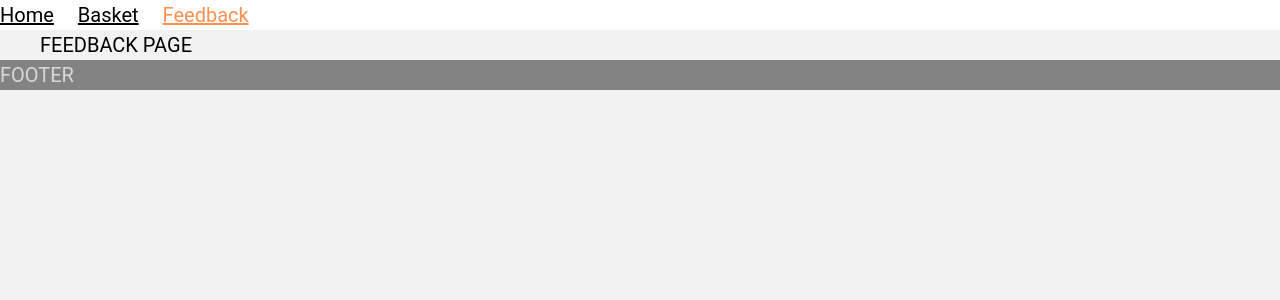
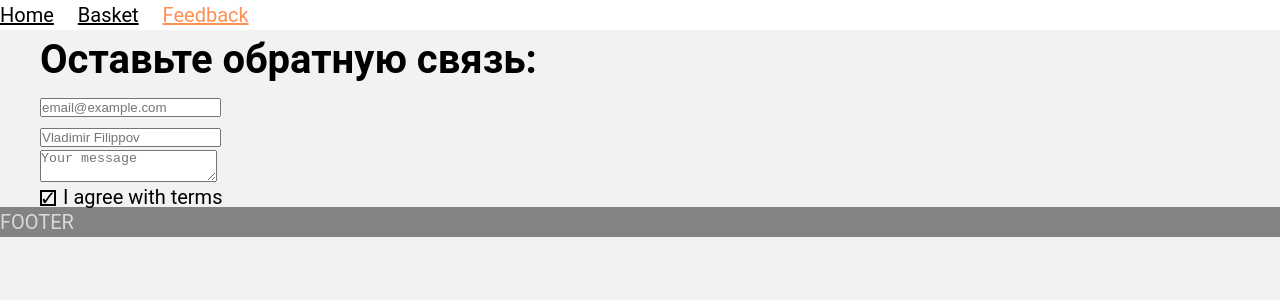
Before and after one commit to Vladimir7554/4p22-final-project-vladimir-filippov, a React (Create React App) app: page /4p22-final-project-vladimir-filippov/feedback in a window 1280 px wide. Shown: the top 300 px of the page. Built offline with nearby package versions, Linux system fonts and the light colour scheme.

Commit message:
backup of final attestation

```diff
--- /dev/null
+++ b/src/components/Checkbox/Checkbox.css
@@ -0,0 +1,27 @@
+.checkbox {
+    display: flex;
+    column-gap: 0.35em;
+}
+
+.checkbox__emulator {
+    width: var(--size);
+    height: var(--size);
+    border: 2px solid var(--c-dark);
+    display: inline-flex;
+    justify-content: center;
+    align-items: center;
+}
+
+.checkbox__label {
+    line-height: 1;
+    margin-top: -0.15em;
+}
+
+.checkbox__control:checked ~ .checkbox__emulator::after {
+   opacity: 1;
+}
+
+.checkbox__emulator::after {
+    content: "✓";
+    opacity: 0;
+}
--- /dev/null
+++ b/src/components/Checkbox/Checkbox.jsx
@@ -0,0 +1,30 @@
+import React from 'react';
+import './Checkbox.css'
+
+const Checkbox = (props) => {
+    const {
+        className = '',
+        isChecked = false,
+        onChange,
+        label,
+        name,
+        id = name,
+    } = props
+
+    return (
+        <label className={`${className} checkbox`}>
+        <input
+            className="checkbox__control visually-hidden"
+            checked={isChecked}
+            onChange={onChange}
+            id={id}
+            name={name}
+            type="checkbox"
+        />
+            <span className="checkbox__emulator" />
+                <span className="checkbox__label">{label}</span>
+        </label>
+    )
+}
+
+export default Checkbox;
--- a/src/components/Input/Input.jsx
+++ b/src/components/Input/Input.jsx
@@ -7,15 +7,35 @@ const Input = (props) => {
         placeholder,
         value,
         onChange,
+        name,
+        id = name,
+        label,
+        isLabelHidden = true,
+        type = 'text',
     } = props
 
+    const isTextArea = type === 'textarea'
+    const Component = isTextArea ? 'textarea' : 'input'
+    const onlyInputProps = { type }
+    const onlyTextAreaProps = {}
+    const extraProps = isTextArea ? onlyTextAreaProps : onlyInputProps
+
     return (
-        <input
+        <>
+            <label className={`${isLabelHidden ? 'visually-hidden' : ''}`} htmlFor={id}>
+                {label}
+            </label>
+
+        <Component
             className={`${className} input`}
             placeholder={placeholder}
+            id={id}
             value={value}
             onChange={onChange}
+            name={name}
+            {...extraProps}
         />
+        </>
     )
 }
 
--- a/src/pages/FeedbackPage.jsx
+++ b/src/pages/FeedbackPage.jsx
@@ -1,9 +1,11 @@
 import React from 'react';
+import FeedbackForm from "../views/FeedbackForm/FeedbackForm";
 
 const FeedbackPage = () => {
     return (
         <div>
-            FEEDBACK PAGE
+            <h1>Оставьте обратную связь:</h1>
+            <FeedbackForm />
         </div>
     );
 };
--- a/src/styles/globals.css
+++ b/src/styles/globals.css
@@ -9,3 +9,16 @@ body {
   color: var(--c-dark);
   background-color: var(--c-gray);
 }
+
+.visually-hidden {
+  position: absolute;
+  width: 1px;
+  height: 1px;
+  margin: -1px;
+  border: 0;
+  padding: 0;
+  white-space: nowrap;
+  clip-path: inset(100%);
+  clip: rect(0 0 0 0);
+  overflow: hidden;
+}
--- a/src/styles/vars.css
+++ b/src/styles/vars.css
@@ -18,4 +18,5 @@
 --base-font-size: 20px;
 --base-line-height: 1.5;
 
+    --size: 16px;
 }
--- /dev/null
+++ b/src/views/FeedbackForm/FeedbackForm.jsx
@@ -0,0 +1,59 @@
+import React, {useState} from 'react';
+import Input from "../../components/Input/Input";
+import Checkbox from "../../components/Checkbox/Checkbox";
+
+const FeedbackForm = () => {
+
+    const [fields, setFields] = useState({
+        email: '',
+        name: '',
+        message: '',
+        agreement: true,
+    })
+
+    return (
+        <form className="feedback-form">
+            <div className="feedback-form__item">
+                <Input
+                    label="Email"
+                    isLabelHidden={true}
+                    name="email"
+                    type="email"
+                    placeholder="email@example.com"
+                    value={fields.email}
+                    // onChange={() => }
+                />
+            </div>
+
+            <div className="feedback-form__item">
+                <Input
+                    label="Name"
+                    name="name"
+                    placeholder="Vladimir Filippov"
+                    value={fields.name}
+                />
+            </div>
+
+            <div className="feedback-form__item">
+                <Input
+                    label="Message"
+                    type="textarea"
+                    name="message"
+                    placeholder="Your message"
+                    value={fields.message}
+                />
+            </div>
+
+            <div className="feedback-form__item">
+                <Checkbox
+                    label="I agree with terms"
+                    name="agreement"
+                    isChecked={fields.agreement}
+                />
+            </div>
+
+        </form>
+    );
+};
+
+export default FeedbackForm;
```
Also changed, not shown: src/views/FeedbackForm/FeedbackForm.css (added).
